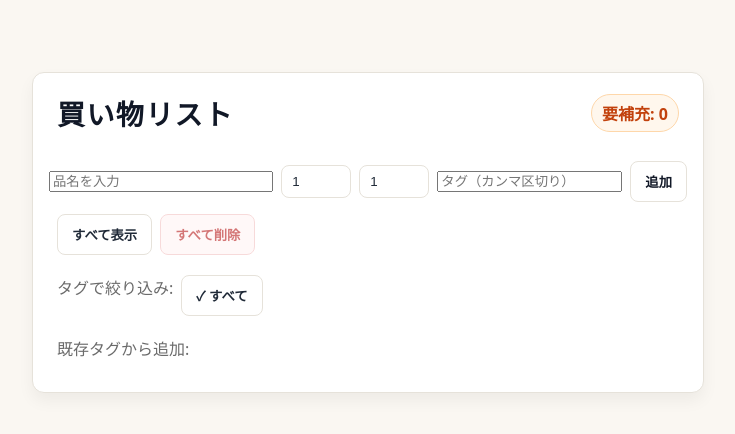
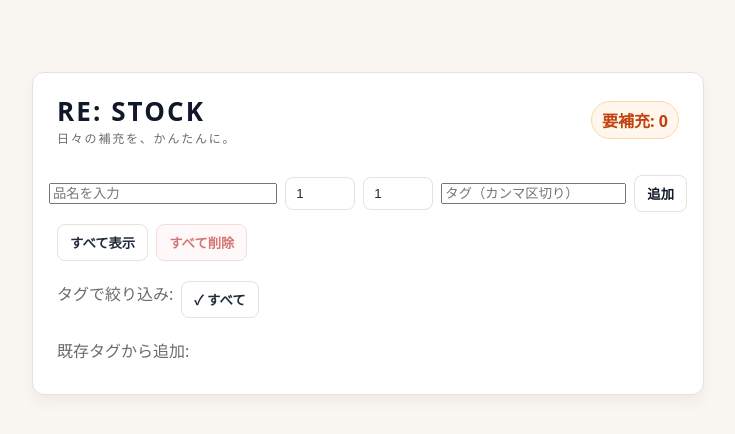
Before and after one commit to Kentaro384/my-first-app, a React (Vite) app: page / in a window 1280 px wide. Shown: the top 434 px of the page, without its empty margins (272-1007 px from the left). Built offline with nearby package versions, Linux system fonts and the light colour scheme.

Commit message:
style(ui): unify control heights; rename header to RE: STOCK with subtitle
- Inputs and Add button now same height as numeric fields
- New header title/subtitle for refined branding

```diff
--- a/src/shopping/App.jsx
+++ b/src/shopping/App.jsx
@@ -112,7 +112,10 @@ export function App() {
     <div className="container">
       <div className="panel">
         <div className="header">
-          <h1 className="title">買い物リスト</h1>
+          <div>
+            <h1 className="title">RE: STOCK</h1>
+            <div className="subtitle">日々の補充を、かんたんに。</div>
+          </div>
           <span className="badge-warn">要補充: {remaining}</span>
         </div>
 
--- a/src/styles.css
+++ b/src/styles.css
@@ -45,10 +45,16 @@ body{
 
 .title{
   margin:0;
-  font-size:28px;
-  letter-spacing:.05em;
+  font-size:26px;
+  letter-spacing:.08em;
   font-weight:800;
   color:#111827;
+}
+.subtitle{
+  margin:0;
+  color:#6b6b6b;
+  font-size:12px;
+  letter-spacing:.15em;
 }
 .badge-warn{
   padding:6px 10px;
@@ -81,7 +87,7 @@ input[type="number"]{ width:70px }
 .btn{
   border:0;
   border-radius:8px;
-  padding:10px 14px;
+  padding:8px 12px; /* match inputs */
   color:#111827;
   background: #ffffff;
   border:1px solid var(--border);
```
